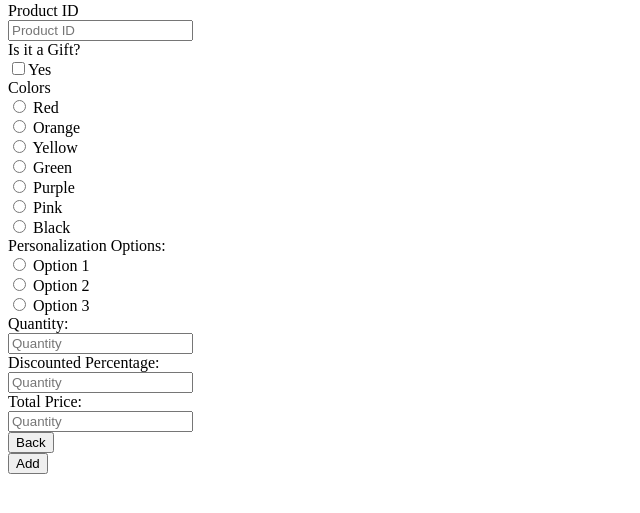
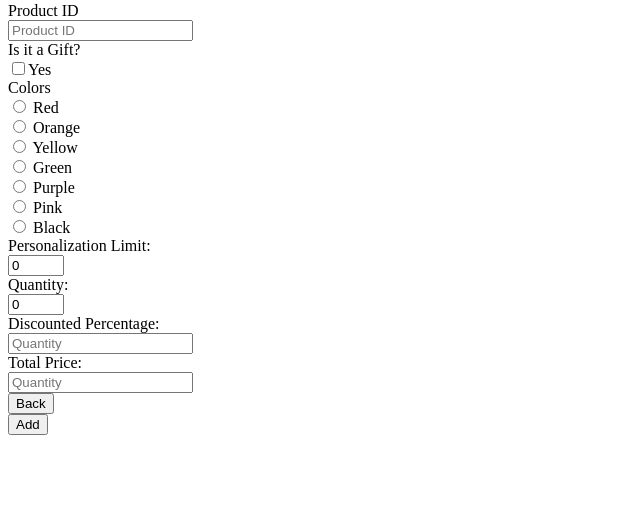
Before and after one commit to giovahkiin/gamma-omi-sigma, a PHP site: page /Add_Order_2.php in a window 1280 px wide. Shown: the part 148-661 px from the top of the page, without its empty margins (0-640 px from the left). Run offline with PHP 8.4, Linux system fonts and the light colour scheme.

Commit message:
2nd commit

```diff
--- a/Add_Order_2.php
+++ b/Add_Order_2.php
@@ -50,13 +50,11 @@
                 <div id ="right">
                     <div id ="rightforms">
                         <form>
-                        Personalization Options:<br>
-                        <input type="radio" name="personalization" value="option1"> Option 1<br>
-                        <input type="radio" name="personalization" value="option2"> Option 2<br>
-                        <input type="radio" name="personalization" value="option3"> Option 3<br>
+                        Personalization Limit:<br>
+                        <input type = "number" name="pLimit" value ="0" min="0" max = "99"> <br>
 
                         Quantity:<br>
-                        <input type="text" name="quantity" placeholder="Quantity"><br>
+                        <input type = "number" name="Quantity" value ="0" min="0" max = "99"> <br>
 
                         Discounted Percentage:<br>
                         <input type="text" name="quantity" placeholder="Quantity"><br>
--- a/Main_Menu.php
+++ b/Main_Menu.php
@@ -19,7 +19,7 @@
 					<li> <a href = "./Catalog.php"> Catalog </a> </li>
 				</div>
 				<div id = "Cart">
-					<li> <a href = "./My_Cart.php"> My Cart </a> </li>
+					<li> <a href = "./Cart.php"> My Cart </a> </li>
 				</div>
 				<div id = "Statistics">
 					<li> Statistics </li>
--- a/Product_Page.php
+++ b/Product_Page.php
@@ -52,7 +52,8 @@
                 </div>
 
                 <div right>
-                    *Insert Image*
+                    <h5>20% off!</h5>
+                    <h1>Insert Image</h1>
                 </div>
             </div>
         </div>
--- a/Update_Item.php
+++ b/Update_Item.php
@@ -59,10 +59,8 @@
 
                         <div id="rightforms">
                         <form>
-                        Personalization Options:<br>
-                        <input type="radio" name="personalization" value="option1"> Option 1<br>
-                        <input type="radio" name="personalization" value="option2"> Option 2<br>
-                        <input type="radio" name="personalization" value="option3"> Option 3<br>
+                        Personalization Limit:<br>
+                        <input type = "number" name="pLimit" value ="0" min="0" max = "99"> <br>
 
                         Suggested Retail Price:<br>
                         <input type="text" name="srp" value = SRP>
```
Also changed, not shown: Add_Product.php (+2 -15 lines), O_Customer.php (+14 -7 lines), Add_Order.php (line endings or trailing spaces), Agents.php (line endings or trailing spaces), Catalog.php (line endings or trailing spaces), Customer_Details.php (line endings or trailing spaces), Inventory.php (line endings or trailing spaces), My_Cart.php (line endings or trailing spaces), O_Order.php (line endings or trailing spaces), O_Product.php (line endings or trailing spaces), Reports.php (line endings or trailing spaces).
